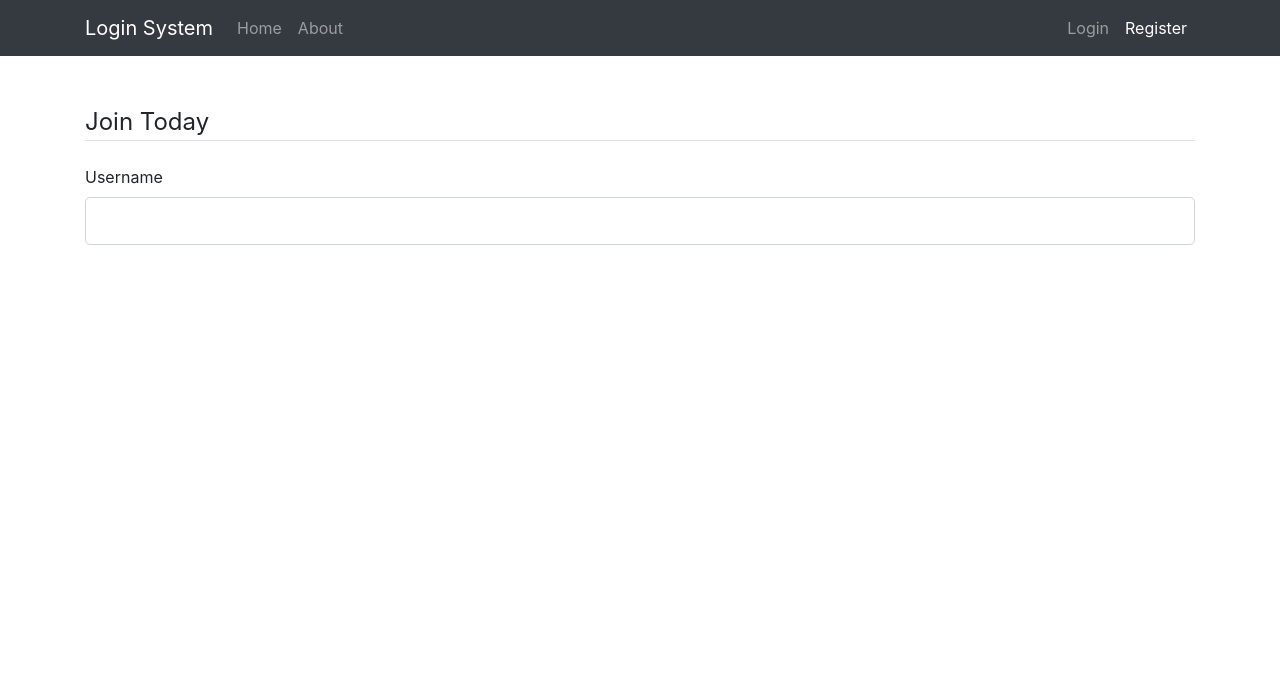
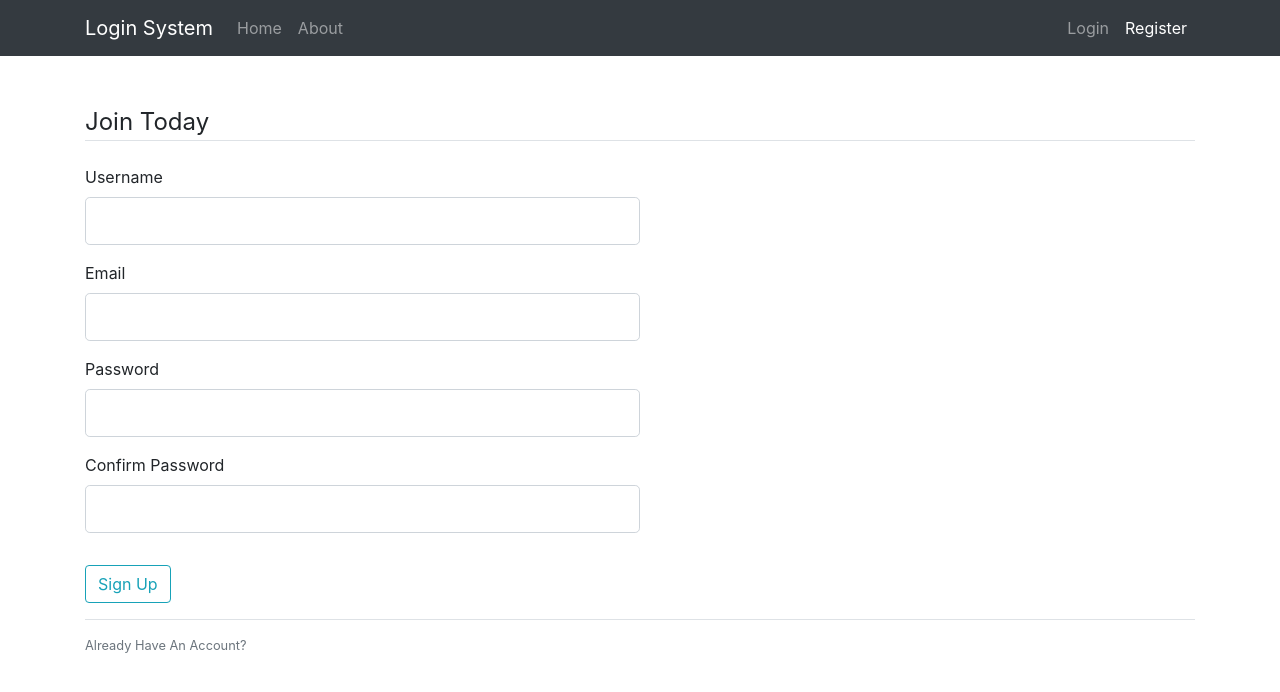
Before and after one commit to Ngu0210/LoginSystem, a Flask app: page /register in a window 1280 px wide. Shown: the top 692 px of the page. Run offline with Flask 2, Linux system fonts and the light colour scheme; some libraries are stand-ins or nearby versions.

Commit message:
Finnish created the registration form

```diff
--- a/main.py
+++ b/main.py
@@ -1,4 +1,4 @@
-from flask import Flask, render_template, url_for
+from flask import Flask, render_template, url_for, flash
 from forms import RegistrationForm, LoginForm
 app = Flask(__name__)
 
@@ -18,9 +18,11 @@ def login():
     form = LoginForm()
     return render_template('login.html', title = 'Login', form = form)
 
-@app.route('/register')
+@app.route('/register', methods = ['GET', 'POST'])
 def register():
     form = RegistrationForm()
+    if form.validate_on_submit():
+        flash(f'Account created for {form.username.data}!', 'success')
     return render_template('register.html', title = 'Register', form = form)
 
 if __name__ == '__main__':
--- a/templates/register.html
+++ b/templates/register.html
@@ -1,15 +1,35 @@
 {% extends "layout.html" %}
 {% block content %}
-    <div>
     <form method="POST" action="">
         {{ form.hidden_tag() }}
         <fieldset class="form-group">
             <legend class="border-bottom mb-4">Join Today</legend>
+            <div class="w-50">
                 <div class="form-group">
                     {{ form.username.label }}
                     {{ form.username(class="form-control form-control-lg") }}
                 </div>
+                <div class="form-group">
+                    {{ form.email.label }}
+                    {{ form.email(class="form-control form-control-lg") }}
+                </div>
+                <div class="form-group">
+                    {{ form.password.label }}
+                    {{ form.password(class="form-control form-control-lg") }}
+                </div>
+                <div class="form-group">
+                    {{ form.confirm_password.label }}
+                    {{ form.confirm_password(class="form-control form-control-lg") }}
+                </div>
+            </div>
         </fieldset>
+        <div class="form-group">
+            {{ form.submit(class="btn btn-outline-info") }}
+        </div>
     </form>
+    <div class="border-top pt-3">
+        <small class="text-muted">
+            Already Have An Account? <a class="ml-2" href="{{ url_for('login') }}">
+        </small>
     </div>
 {% endblock content %}
```
Also changed, not shown: 2 other files. Lines whose indentation alone changed are shown as unchanged.
